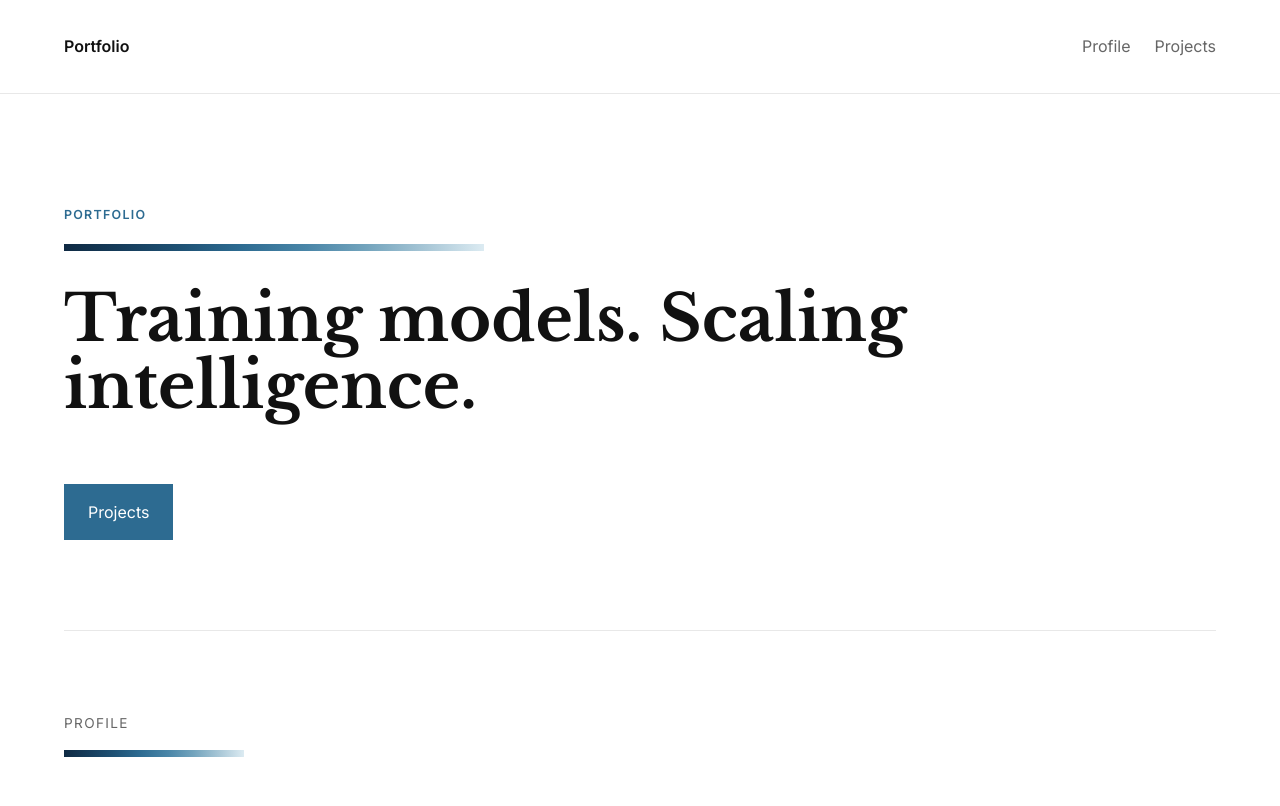
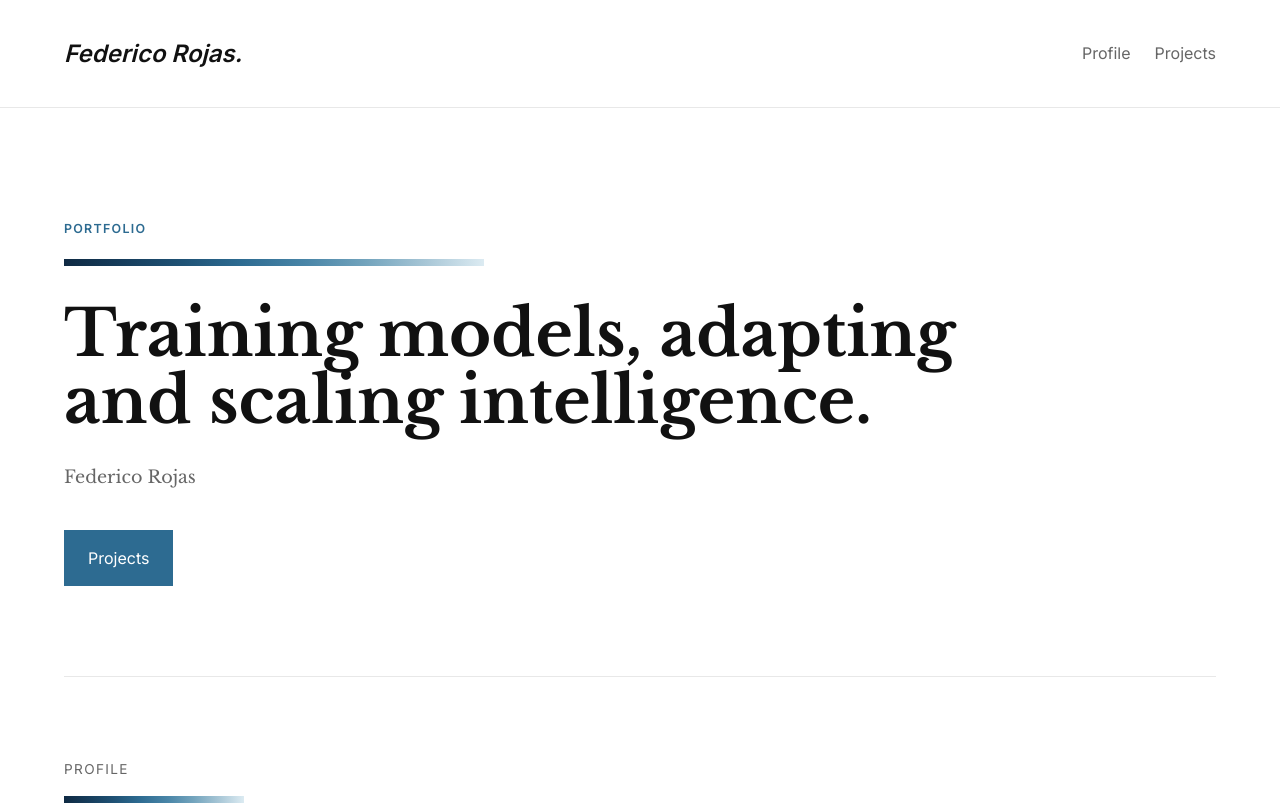
Before and after one commit to 42engineering/P3MetodologiasAgilesML, a plain HTML site: page portafolio/frontend/index.html in a window 1280 px wide. Shown: the top 806 px of the page. Drawn offline with nearby package versions, Linux system fonts and the light colour scheme.

Commit message:
Updated text portafolio names

```diff
--- a/portafolio/frontend/general.json
+++ b/portafolio/frontend/general.json
@@ -1,8 +1,8 @@
 {
-  "logoTex": "My Portafolio ML 2026 - Test New Features3",
-  "footerText": "© 2026",
-  "textoBoldHero": "Training models. Scaling intelligence.",
-  "textoEpitetoHero": "",
+  "logoTex": "Federico Rojas.",
+  "footerText": "© 2026 - Portafolio - All rights reserved.",
+  "textoBoldHero": "Training models, adapting and scaling intelligence.",
+  "textoEpitetoHero": "Federico Rojas",
   "titleProfile": "",
   "parrafo1Profile": "Mechanical engineer with solid experience in  computer simulation in stress analysis and FEA (Element Finite Analysis) doing meshing, preprocessing and boundary conditions for mechanical pipinng stress analysis. I have done studies in machine learning using Tensor Flow,  Keras and ski-learn. Additionally, I have a certification of studies in evaluation and evaluation of projects.",
   "parrafo2Profile": "Adept at applying engineering and design principles, with agility  while also recognising the importance of communication, collaboration, and adaptability in achieving project success.\n\n",
--- a/portafolio/frontend/index.html
+++ b/portafolio/frontend/index.html
@@ -25,7 +25,7 @@
 
 <nav>
     <div class="container nav-inner">
-        <a href="#hero" class="logo">Portfolio</a>
+        <a href="/index.html" class="logo" id="logoText">MyPortafolio</a>
 
         <div class="links">
             <a href="#profile">Profile</a>
@@ -127,9 +127,7 @@
 
 </main>
 
-<footer>
-    © 2026 Portfolio
-</footer>
+<footer id="footerText">© 2026 Portfolio</footer>
 
 <script src="/script.js"></script>
 </body>
--- a/portafolio/frontend/script.js
+++ b/portafolio/frontend/script.js
@@ -8,6 +8,9 @@ function setTextIfExists(id, value) {
 }
 
 function renderGeneralText(general) {
+
+    setTextIfExists("logoText", general.logoTex || "MyPortafolio");
+    setTextIfExists("footerText", general.footerText || "© 2026 Portfolio");
     setTextIfExists("textoBoldHero", general.textoBoldHero);
     setTextIfExists("textoEpitetoHero", general.textoEpitetoHero);
     setTextIfExists("titleProfile", general.titleProfile);
--- a/portafolio/frontend/style.css
+++ b/portafolio/frontend/style.css
@@ -58,7 +58,10 @@ nav{
     text-decoration:none;
     color:var(--text);
     font-weight:600;
-    font-size:1rem;
+    font-size:1.5rem;
+    font-style: italic;
+    /* transform: rotate(-10deg); */
+
 }
 
 .links{
--- a/portafolio/frontend/template/templateStyle.css
+++ b/portafolio/frontend/template/templateStyle.css
@@ -22,7 +22,13 @@ body{background:var(--bg);color:var(--text);font-family:'Libre Baskerville',seri
 
 nav{padding:32px 0;border-bottom:1px solid var(--line);font-family:'Inter',sans-serif;}
 .nav-inner{display:flex;justify-content:space-between;align-items:center;gap:24px;}
-.logo{text-decoration:none;color:var(--text);font-weight:600;font-size:1rem;}
+.logo{
+    text-decoration:none;
+    color:var(--text);
+    font-weight:600;
+    font-size:1.5rem;
+    font-style: italic;}
+
 .links{display:flex;gap:24px;}
 .links a{text-decoration:none;color:var(--muted);transition:.2s;}
 .links a:hover{color:var(--text);}
```
